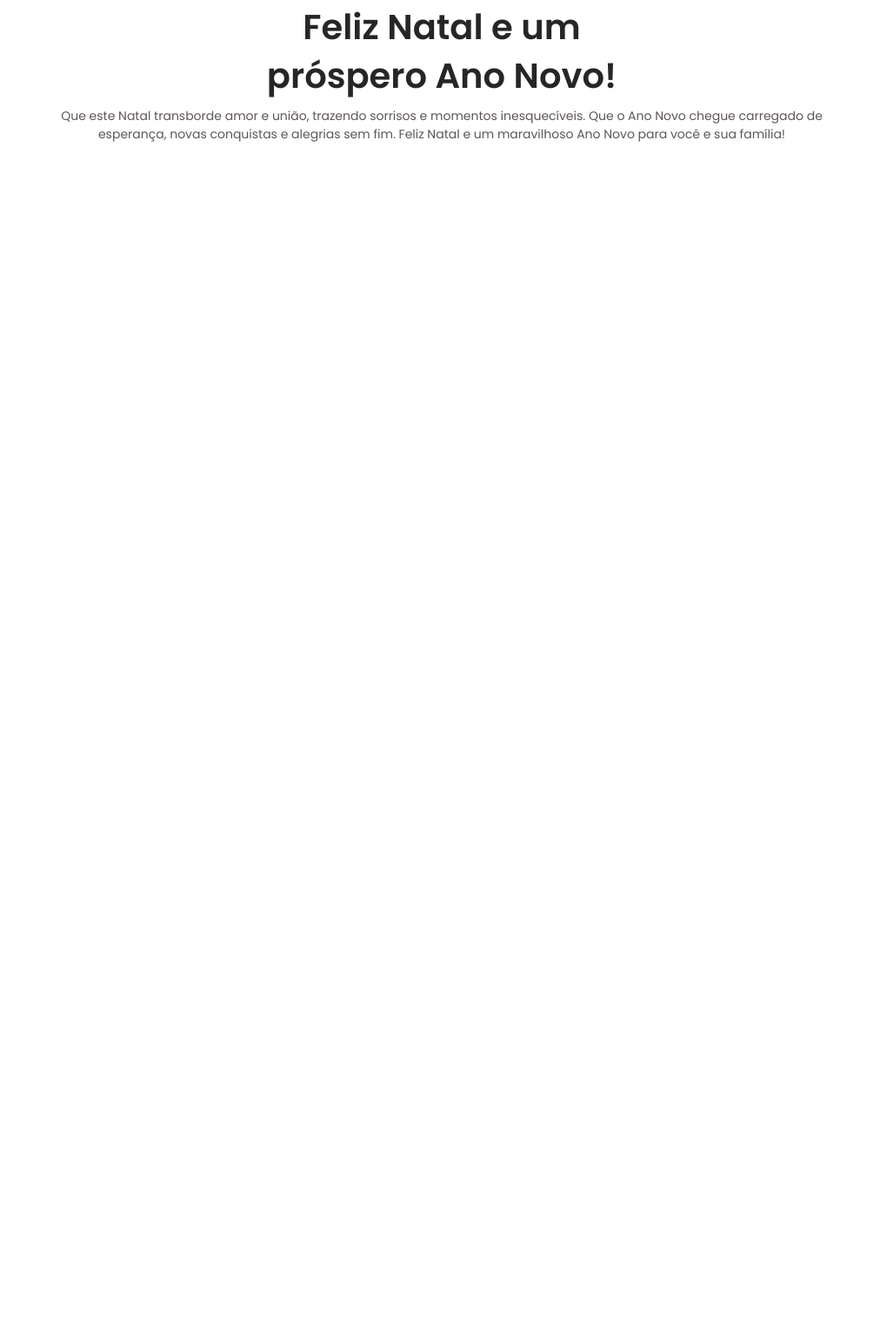
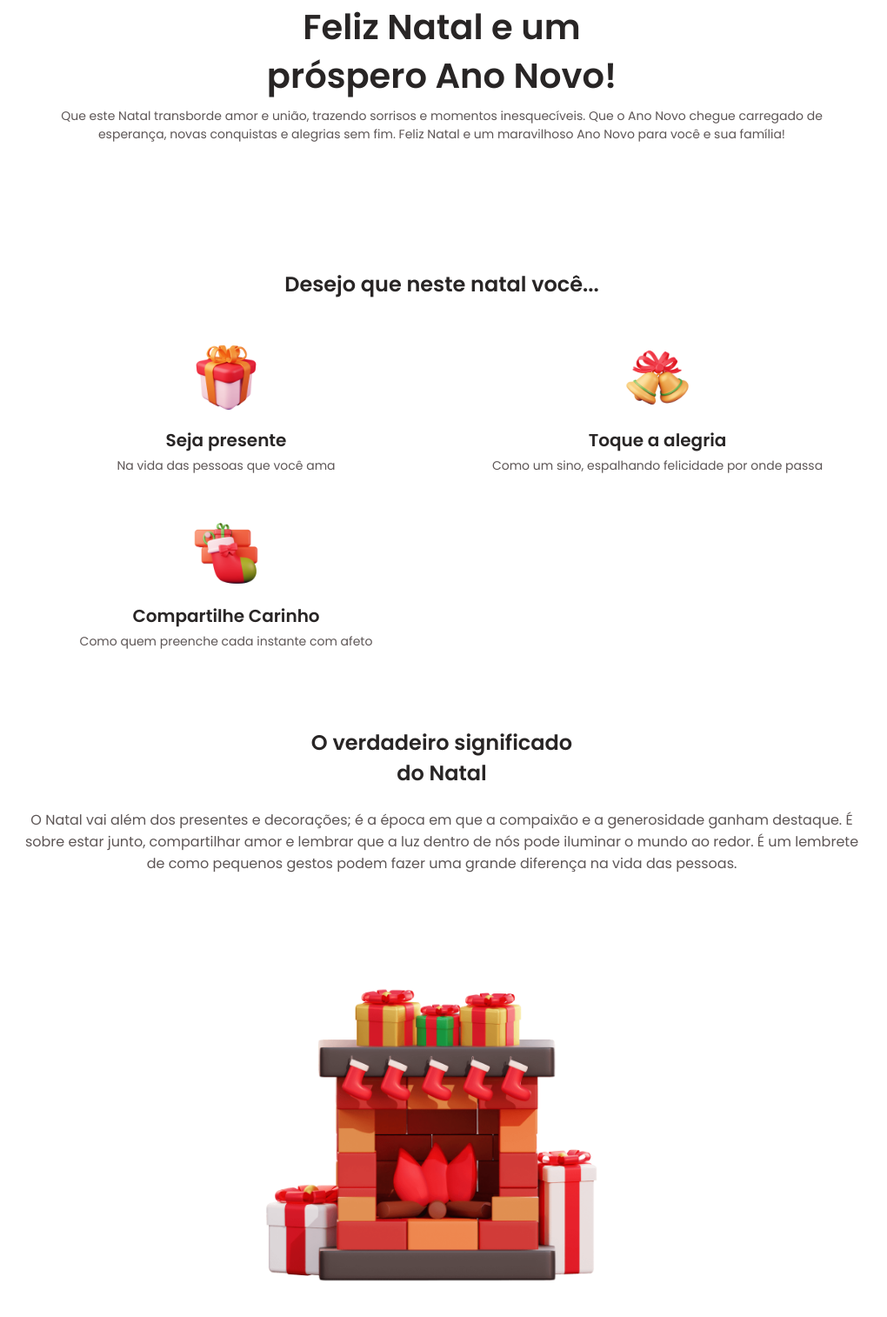
Before and after one commit to ArturColen/ChristmasChat, a plain HTML site: page client/index.html in a window 1280 px wide. Shown: the part 384-1898 px from the top of the page at 87% size, without its empty margins (0-1020 px from the left). Before the commit the page ends 800 px from the top, so only its background shows below. Drawn offline with nearby package versions, Linux system fonts and the light colour scheme.

Commit message:
feat(client): addition of the message section

```diff
--- a/client/assets/css/style.css
+++ b/client/assets/css/style.css
@@ -243,7 +243,7 @@ body.dark-theme{
     color: var(--first-color);
 }
 
-/* === Home === */
+/* === Home Section === */
 .home-container{
     padding: 1.5rem 0 2rem 0;
     row-gap: 1.5rem;
@@ -269,3 +269,54 @@ body.dark-theme{
     padding: 0 2rem;
     margin-bottom: var(--mb-2-5);
 }
+
+/* === Wishes Section === */
+.wishes-container{
+    grid-template-columns: repeat(2, 1fr);
+    gap: 2.5rem 1.5rem;
+}
+
+.wishes-content{
+    text-align: center;
+}
+
+.wishes-image{
+    width: 100px;
+    transition: .3s;
+}
+
+.wishes-image:hover{
+    transform: translateY(-.25rem);
+}
+
+.wishes-title{
+    font-size: var(--h3-font-size);
+    margin-bottom: var(--mb-0-25);
+}
+
+.wishes-description{
+    font-size: var(--small-font-size);
+}
+
+/* === Message Section === */
+.message-container{
+    padding-top: -2rem;
+    row-gap: 1rem;
+}
+
+.message-data{
+    text-align: center;
+}
+
+.message-title{
+    margin-bottom: var(--mb-1-5);
+}
+
+.message-description{
+    margin-bottom: var(--mb-2-5);
+}
+
+.message-image{
+    width: 450px;
+    justify-self: center;
+}
--- a/client/index.html
+++ b/client/index.html
@@ -47,7 +47,7 @@
             </div>
         </nav>
     </header>
-    <!-- === Home === -->
+    <!-- === Home Section === -->
     <section class="home" id="home">
         <div class="home-container container grid">
             <img src="./assets/images/home/home.png" alt="Árvore de natal" class="home-image">
@@ -62,6 +62,45 @@
             </div>
         </div>
     </section>
+    <!-- === Wishes Section === -->
+    <section class="wishes section container">
+        <h2 class="section-title">Desejo que neste natal você...</h2>
+        <div class="wishes-container grid">
+            <div class="wishes-content">
+                <img src="./assets/images/wishes/wish-01.png" alt="Presente" class="wishes-image">
+                <h3 class="wishes-title">Seja presente</h3>
+                <p class="wishes-description">Na vida das pessoas que você ama</p>
+            </div>
+            <div class="wishes-content">
+                <img src="./assets/images/wishes/wish-02.png" alt="Presente" class="wishes-image">
+                <h3 class="wishes-title">Toque a alegria</h3>
+                <p class="wishes-description">Como um sino, espalhando felicidade por onde passa</p>
+            </div>
+            <div class="wishes-content">
+                <img src="./assets/images/wishes/wish-03.png" alt="Presente" class="wishes-image">
+                <h3 class="wishes-title">Compartilhe Carinho</h3>
+                <p class="wishes-description">Como quem preenche cada instante com afeto</p>
+            </div>
+        </div>
+    </section>
+    <!-- === Message Section === -->
+    <section class="message section container" id="message">
+        <div class="message-container grid">
+            <div class="message-data">
+                <h2 class="section-title message-title">O verdadeiro significado <br>do Natal</h2>
+                <p class="message-description">
+                    O Natal vai além dos presentes e decorações; é a
+                    época em que a compaixão e a generosidade ganham
+                    destaque. É sobre estar junto, compartilhar amor
+                    e lembrar que a luz dentro de nós pode iluminar
+                    o mundo ao redor. É um lembrete de como pequenos
+                    gestos podem fazer uma grande diferença na vida
+                    das pessoas.
+                </p>
+            </div>
+            <img src="./assets/images/message/fireplace.png" alt="Lareira" class="message-image">
+        </div>
+    </section>
 
     <!-- === ScrollReveal === -->
     <script src="./assets/js/scrollreveal.min.js"></script>
```
